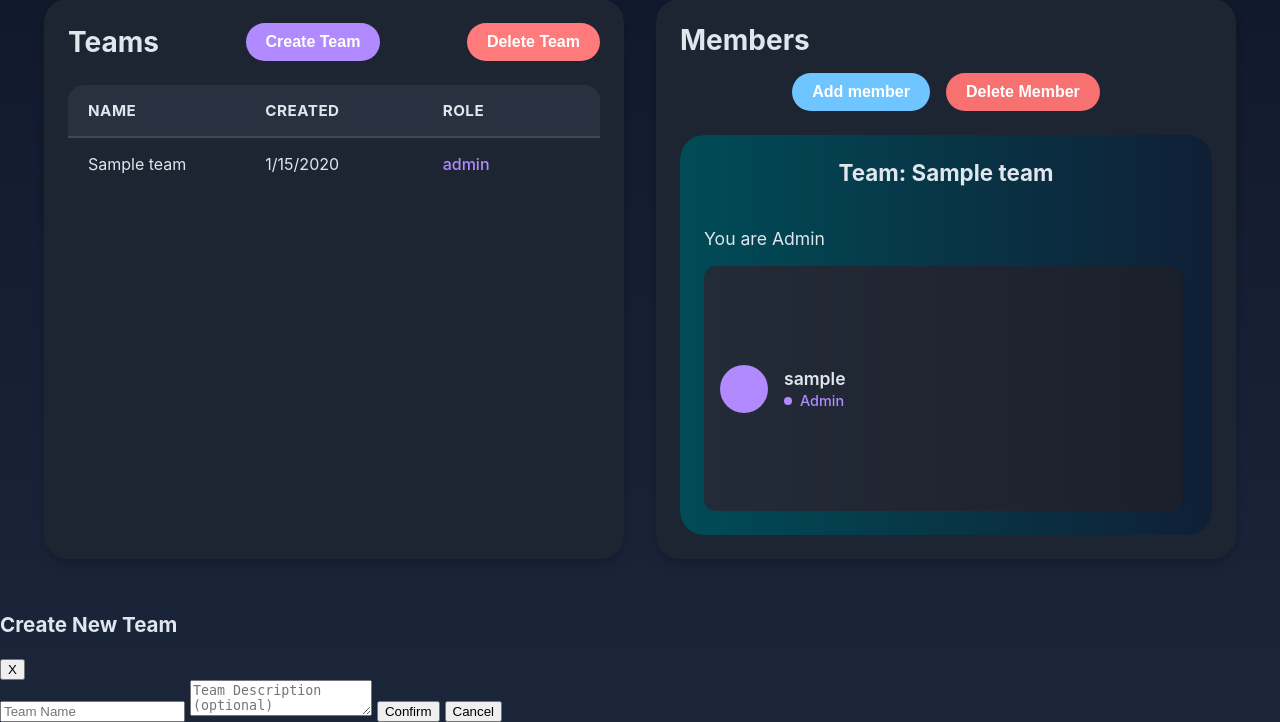
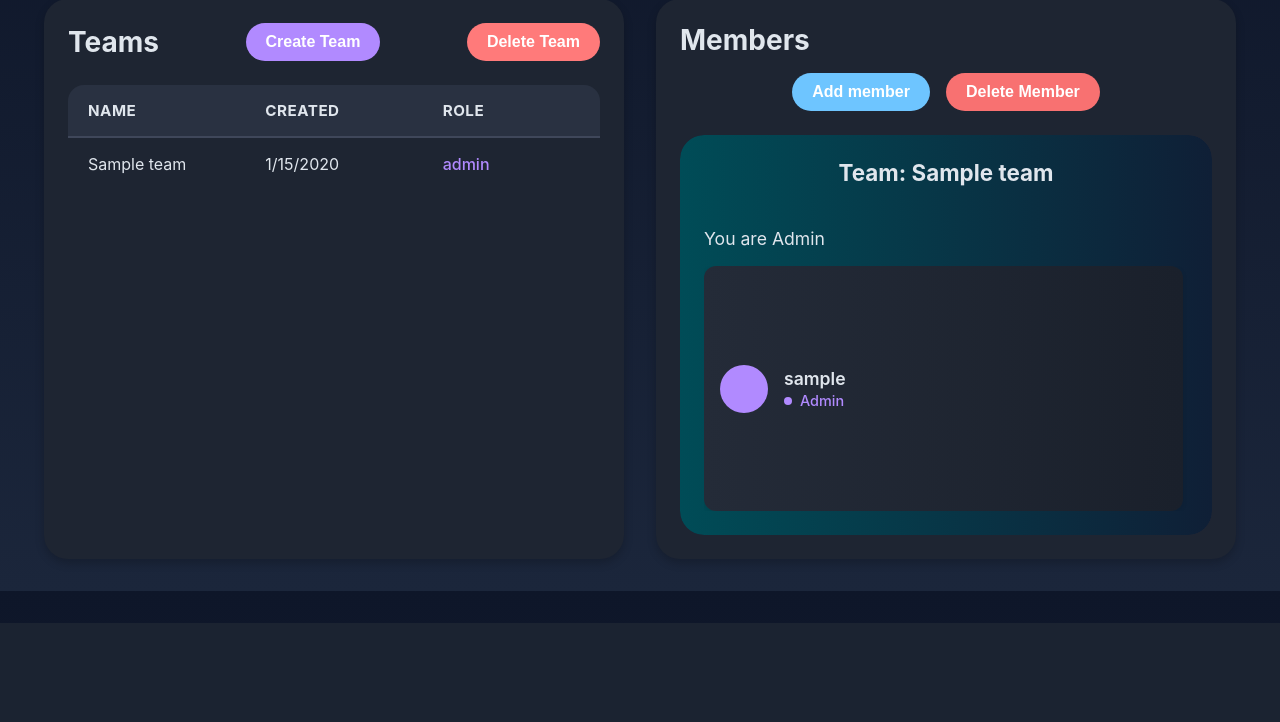
Before and after one commit to JairGutierrez-01/Clockwise, a Flask app: page /teams in a window 1280 px wide. Shown: the part 177-899 px from the top of the page. After the commit the page ends 800 px from the top, so only its background shows below. Run offline with Flask 3, Linux system fonts and the light colour scheme; a user stored in the database is signed in; tables that the repository leaves empty hold one stand-in row (values such as "Sample post"); parts of the project's set-up code (start-up, migrations or seed data) failed here and were passed over.

Commit message:
popover edited

```diff
--- a/frontend/templates/teams.html
+++ b/frontend/templates/teams.html
@@ -64,17 +64,6 @@
       </section>
     </main>
 
-    <div id="team-popover" class="team-popover">
-        <div class="popover-header">
-            <h3 id="popoverTitle">Create New Team</h3> <button class="popover-close-btn">X</button>
-        </div>
-        <div class="popover-content">
-            <input type="text" id="teamNameInput" placeholder="Team Name">
-            <textarea id="teamDescriptionInput" placeholder="Team Description (optional)"></textarea>
-            <button id="popoverConfirmBtn">Confirm</button>
-            <button id="popoverCancelBtn">Cancel</button>
-            </div>
-    </div>
     <div id="customModal" class="custom-modal-backdrop">
       <div class="custom-modal-content">
         <h3 id="customModalTitle" class="custom-modal-title"></h3>
```
